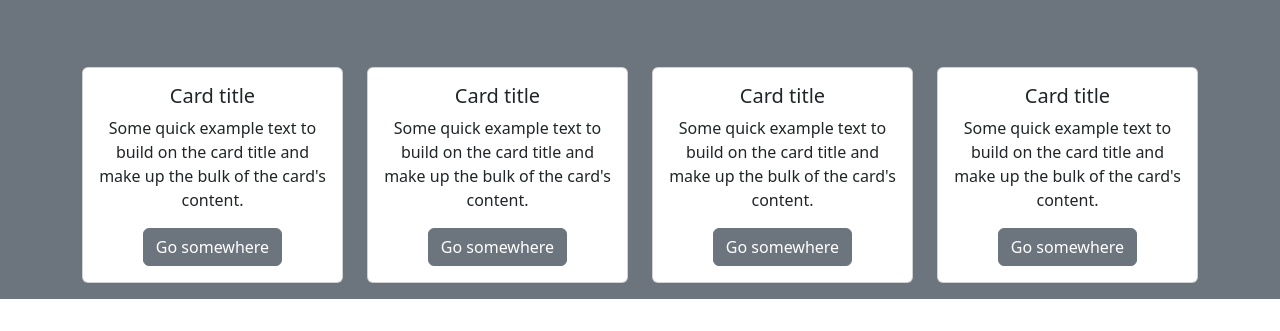
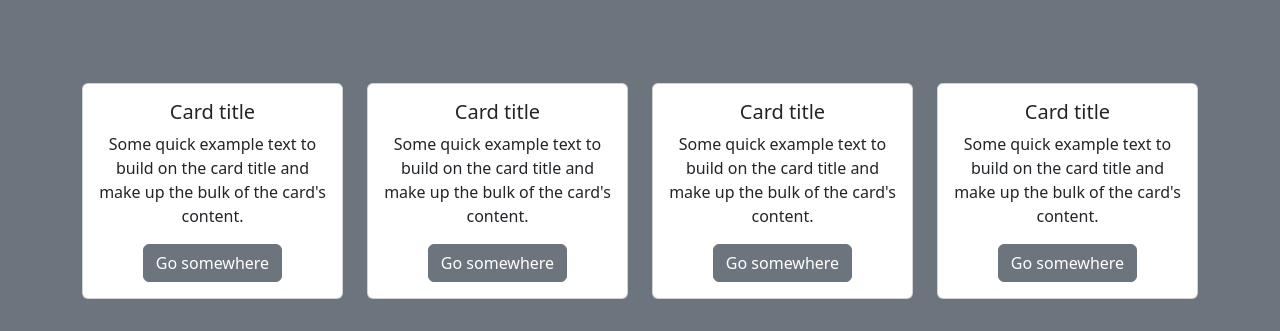
Before and after one commit to terrylh22/bootstrap-personal-website, a plain HTML site: page index.html in a window 1280 px wide. Shown: the part 703-1034 px from the top of the page. Before the commit the page ends 1002 px from the top, so only its background shows below. Drawn offline with nearby package versions, Linux system fonts and the light colour scheme.

Commit message:
added bottom padding to cards

```diff
--- a/index.html
+++ b/index.html
@@ -60,7 +60,7 @@
 
         <div class="row py-3 align-items-center justify-content-center">
 
-            <div class="col-lg-3 col-md-6 text-center justify-content-center">
+            <div class="col-lg-3 col-md-6 text-center justify-content-center py-3">
                 <div class="card">
                     <!-- <img src="..." class="card-img-top" alt="..."> -->
                     <div class="card-body">
@@ -71,7 +71,7 @@
                 </div>
             </div>
 
-            <div div class="col-lg-3 col-md-6 text-center justify-content-center">
+            <div div class="col-lg-3 col-md-6 text-center justify-content-center py-3">
                 <div class="card">
                         <!-- <img src="..." class="card-img-top" alt="..."> -->
                         <div class="card-body">
@@ -82,7 +82,7 @@
                 </div>
             </div>
 
-            <div div class="col-lg-3 col-md-6 text-center justify-content-center">
+            <div div class="col-lg-3 col-md-6 text-center justify-content-center py-3">
                 <div class="card">
                         <!-- <img src="..." class="card-img-top" alt="..."> -->
                         <div class="card-body">
@@ -93,7 +93,7 @@
                 </div>
             </div>
 
-            <div div class="col-lg-3 col-md-6 text-center justify-content-center">
+            <div div class="col-lg-3 col-md-6 text-center justify-content-center py-3">
                 <div class="card">
                         <!-- <img src="..." class="card-img-top" alt="..."> -->
                         <div class="card-body">
```
